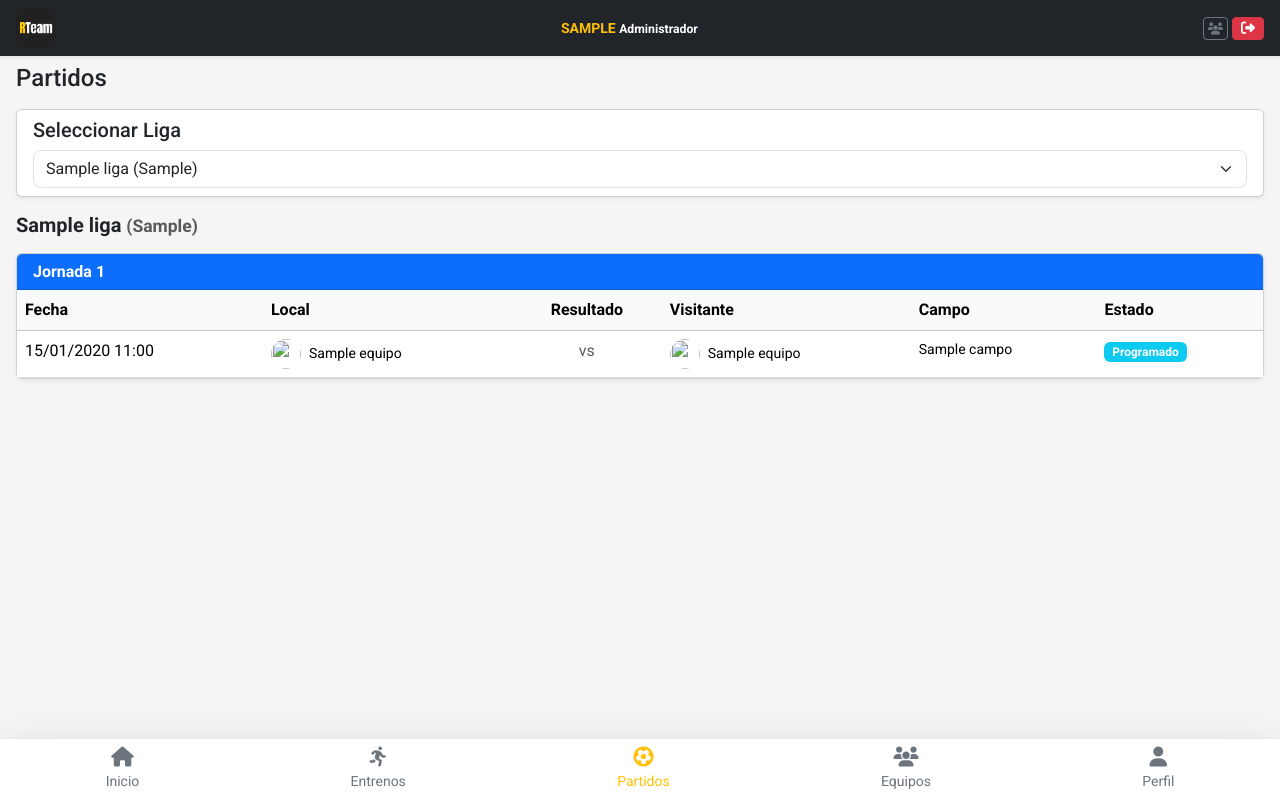
After one commit to rubenalsasua/RTeam, a Django app: page /partidos/ in a window 1280 px wide. The commit adds this page. Run offline with Django 4.2, Linux system fonts and the light colour scheme; a user stored in the database is signed in; tables that the repository leaves empty hold one stand-in row (values such as "Sample post"); parts of the project's set-up code (start-up, migrations or seed data) failed here and were passed over; some libraries are stand-ins or nearby versions.

Commit message:
Primera versión de Partidos

```diff
--- /dev/null
+++ b/RTeam_app/templatetags/app_filters.py
@@ -0,0 +1,7 @@
+from django import template
+
+register = template.Library()
+
+@register.filter
+def get_item(dictionary, key):
+    return dictionary.get(key)
--- a/RTeam_app/urls/partidos_urls.py
+++ b/RTeam_app/urls/partidos_urls.py
@@ -2,5 +2,5 @@ from django.urls import path
 from RTeam_app import views
 
 urlpatterns = [
-
+    path('partidos/', views.PartidoListView.as_view(), name='partido_list'),
 ]
--- a/RTeam_app/views/__init__.py
+++ b/RTeam_app/views/__init__.py
@@ -12,6 +12,7 @@ from .entrenadores import *
 from .temporadas import *
 from .usuarios import *
 from .ligas import *
+from .partidos import *
 
 
 @login_required
--- a/RTeam_app/views/partidos.py
+++ b/RTeam_app/views/partidos.py
@@ -0,0 +1,71 @@
+from django.views.generic import ListView, DetailView, CreateView, UpdateView, DeleteView
+from RTeam_app.forms import TemporadaForm
+from RTeam_app.models import Liga, Partido, Temporada
+from django.shortcuts import render, redirect, get_object_or_404
+from django.urls import reverse_lazy
+from django.contrib.auth.mixins import LoginRequiredMixin
+from django.contrib.auth.decorators import login_required
+
+
+class PartidoListView(LoginRequiredMixin, ListView):
+    model = Partido
+    template_name = 'partidos/partido_list.html'
+    context_object_name = 'partidos'  # No se usará directamente, pero es buena práctica
+
+    def get_queryset(self):
+        # Obtener la liga seleccionada
+        liga_id = self.request.GET.get('liga')
+        temporada_actual = Temporada.objects.order_by('-periodo').first()
+
+        # Obtener todas las ligas de la temporada
+        ligas = Liga.objects.filter(temporada=temporada_actual).order_by('nombre')
+
+        # Si no hay ligas, devolver queryset vacío
+        if not ligas.exists():
+            return Partido.objects.none()
+
+        # Determinar la liga a mostrar
+        if liga_id:
+            liga_actual = get_object_or_404(Liga, id=liga_id, temporada=temporada_actual)
+        else:
+            liga_actual = ligas.first()
+
+        # Guardar en el objeto para usar en get_context_data
+        self.liga_actual = liga_actual
+        self.ligas = ligas
+
+        # Devolver queryset filtrado
+        return Partido.objects.filter(
+            liga=liga_actual
+        ).order_by('jornada', 'fecha')
+
+    def get_context_data(self, **kwargs):
+        context = super().get_context_data(**kwargs)
+
+        # Añadir ligas y liga actual al contexto
+        context['ligas'] = getattr(self, 'ligas', [])
+        context['liga_actual'] = getattr(self, 'liga_actual', None)
+
+        # Si no hay liga seleccionada, no hay más contexto para añadir
+        if not hasattr(self, 'liga_actual'):
+            context['partidos_por_jornada'] = {}
+            context['jornadas_ordenadas'] = []
+            return context
+
+        # Agrupar partidos por jornada
+        partidos = self.get_queryset()
+        partidos_por_jornada = {}
+
+        for partido in partidos:
+            if partido.jornada not in partidos_por_jornada:
+                partidos_por_jornada[partido.jornada] = []
+            partidos_por_jornada[partido.jornada].append(partido)
+
+        # Ordenar jornadas
+        jornadas_ordenadas = sorted(partidos_por_jornada.keys())
+
+        # Añadir al contexto
+        context['partidos_por_jornada'] = partidos_por_jornada
+        context['jornadas_ordenadas'] = jornadas_ordenadas
+
+        return context
--- a/templates/base.html
+++ b/templates/base.html
@@ -99,7 +99,7 @@
             </a>
         </div>
         <div class="text-center {% if 'partido' in request.path %}text-warning{% else %}text-secondary{% endif %}">
-            <a href="{% url 'index' %}"
+            <a href="{% url 'partido_list' %}"
                class="d-flex flex-column align-items-center text-decoration-none {% if 'partido' in request.path %}text-warning{% else %}text-secondary{% endif %}">
                 <i class="fas fa-futbol fs-5 mb-1"></i>
                 <span class="small">Partidos</span>
--- /dev/null
+++ b/templates/partidos/partido_list.html
@@ -0,0 +1,114 @@
+{% extends 'base.html' %}
+{% load app_filters %}
+{% block contenido %}
+<div class="container-fluid px-0">
+    <h1 class="mb-3 fs-4">Partidos</h1>
+
+    <!-- Selector de ligas -->
+    <div class="card mb-3 shadow-sm">
+        <div class="card-body py-2">
+            <h5 class="card-title mb-2 fs-5">Seleccionar Liga</h5>
+            <div class="row">
+                <div class="col-12">
+                    <form method="get" id="ligaForm">
+                        <select class="form-select" name="liga" id="ligaSelector">
+                            {% for liga in ligas %}
+                                <option value="{{ liga.id }}" {% if liga.id == liga_actual.id %}selected{% endif %}>
+                                    {{ liga.nombre }} ({{ liga.temporada }})
+                                </option>
+                            {% endfor %}
+                        </select>
+                    </form>
+                </div>
+            </div>
+        </div>
+    </div>
+
+    {% if not liga_actual %}
+        <div class="alert alert-info">
+            <i class="fas fa-info-circle me-2"></i>No hay ligas disponibles para mostrar partidos.
+        </div>
+    {% else %}
+        <h2 class="mb-3 fs-5 fw-bold">{{ liga_actual.nombre }} <small class="text-muted">({{ liga_actual.temporada }})</small></h2>
+
+        {% if not partidos_por_jornada %}
+            <div class="alert alert-warning">
+                <i class="fas fa-exclamation-triangle me-2"></i>No hay partidos programados para esta liga.
+            </div>
+        {% else %}
+            {% for jornada in jornadas_ordenadas %}
+                <div class="card mb-3 shadow-sm">
+                    <div class="card-header bg-primary text-white py-2">
+                        <h3 class="mb-0 fs-6 fw-bold">Jornada {{ jornada }}</h3>
+                    </div>
+                    <div class="card-body p-0">
+                        <div class="table-responsive">
+                            <table class="table table-hover mb-0">
+                                <thead class="table-light">
+                                    <tr>
+                                        <th class="py-2">Fecha</th>
+                                        <th class="py-2">Local</th>
+                                        <th class="py-2 text-center">Resultado</th>
+                                        <th class="py-2">Visitante</th>
+                                        <th class="py-2">Campo</th>
+                                        <th class="py-2">Estado</th>
+                                    </tr>
+                                </thead>
+                                <tbody>
+                                    {% for partido in partidos_por_jornada|get_item:jornada %}
+                                        <tr>
+                                            <td class="py-2">{{ partido.fecha|date:"d/m/Y H:i" }}</td>
+                                            <td class="py-2">
+                                                <div class="d-flex align-items-center">
+                                                    {% if partido.equipo_local.foto %}
+                                                        <img src="{{ partido.equipo_local.foto.url }}" class="me-2" style="width: 30px; height: 30px; object-fit: cover; border-radius: 50%;">
+                                                    {% endif %}
+                                                    <span class="small">{{ partido.equipo_local.nombre }}</span>
+                                                </div>
+                                            </td>
+                                            <td class="text-center py-2">
+                                                {% if partido.estado == 'FINALIZADO' %}
+                                                    <span class="fw-bold">{{ partido.goles_local }} - {{ partido.goles_visitante }}</span>
+                                                {% else %}
+                                                    <span class="text-muted">vs</span>
+                                                {% endif %}
+                                            </td>
+                                            <td class="py-2">
+                                                <div class="d-flex align-items-center">
+                                                    {% if partido.equipo_visitante.foto %}
+                                                        <img src="{{ partido.equipo_visitante.foto.url }}" class="me-2" style="width: 30px; height: 30px; object-fit: cover; border-radius: 50%;">
+                                                    {% endif %}
+                                                    <span class="small">{{ partido.equipo_visitante.nombre }}</span>
+                                                </div>
+                                            </td>
+                                            <td class="py-2 small">{{ partido.campo.nombre }}</td>
+                                            <td class="py-2">
+                                                {% if partido.estado == 'PROGRAMADO' %}
+                                                    <span class="badge bg-info">Programado</span>
+                                                {% elif partido.estado == 'FINALIZADO' %}
+                                                    <span class="badge bg-success">Finalizado</span>
+                                                {% elif partido.estado == 'SUSPENDIDO' %}
+                                                    <span class="badge bg-danger">Suspendido</span>
+                                                {% else %}
+                                                    <span class="badge bg-secondary">{{ partido.get_estado_display }}</span>
+                                                {% endif %}
+                                            </td>
+                                        </tr>
+                                    {% endfor %}
+                                </tbody>
+                            </table>
+                        </div>
+                    </div>
+                </div>
+            {% endfor %}
+        {% endif %}
+    {% endif %}
+</div>
+
+<script>
+    // Cambiar de liga automáticamente al seleccionar una opción
+    document.getElementById('ligaSelector').addEventListener('change', function() {
+        document.getElementById('ligaForm').submit();
+    });
+</script>
+{% endblock %}
```
Also changed, not shown: RTeam_app/admin.py (+6 -2 lines), RTeam_app/models.py (+88 -0 lines), RTeam_app/migrations/0014_partido_eventopartido_convocatoriapartido.py (added), RTeam_app/templatetags/__init__.py (added).
